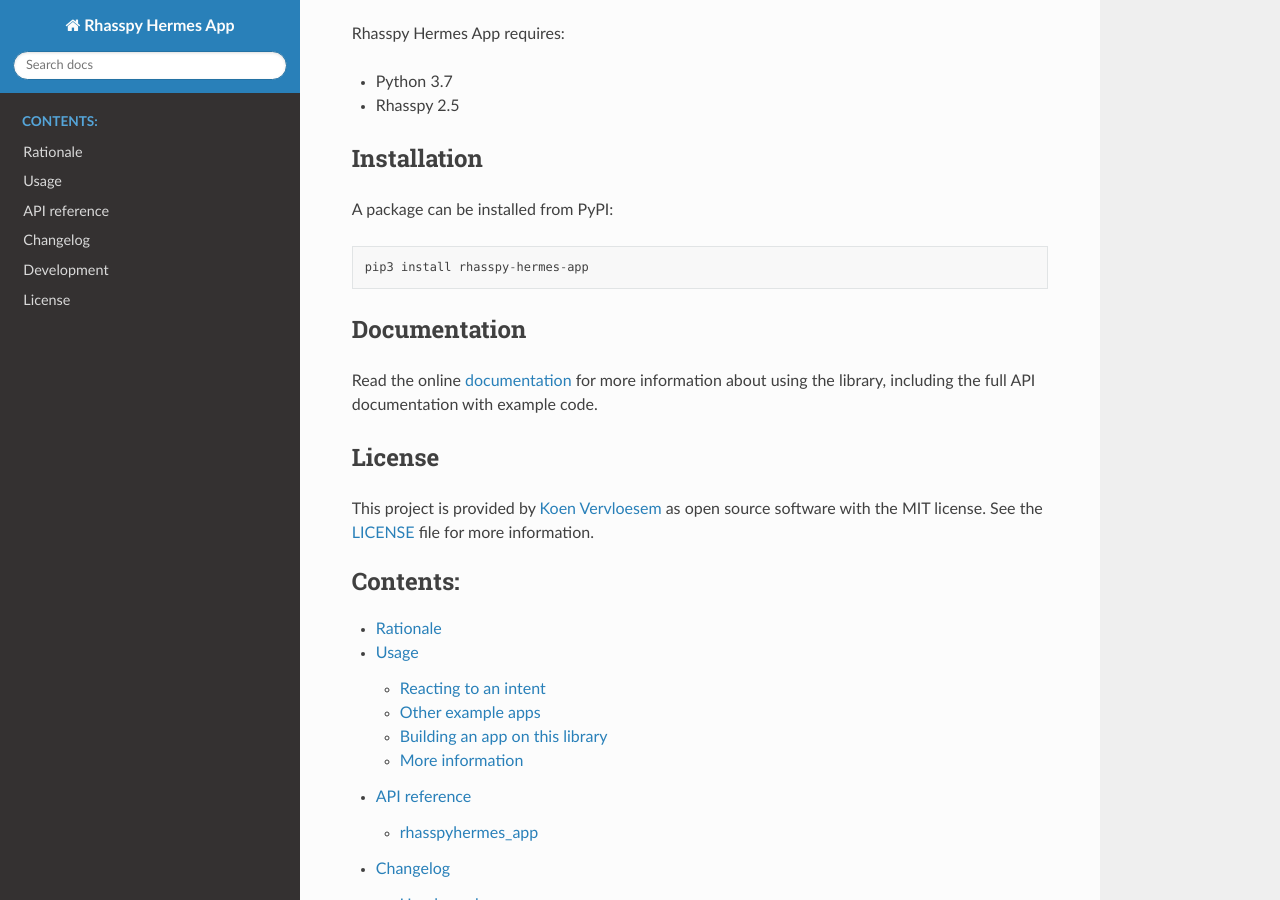
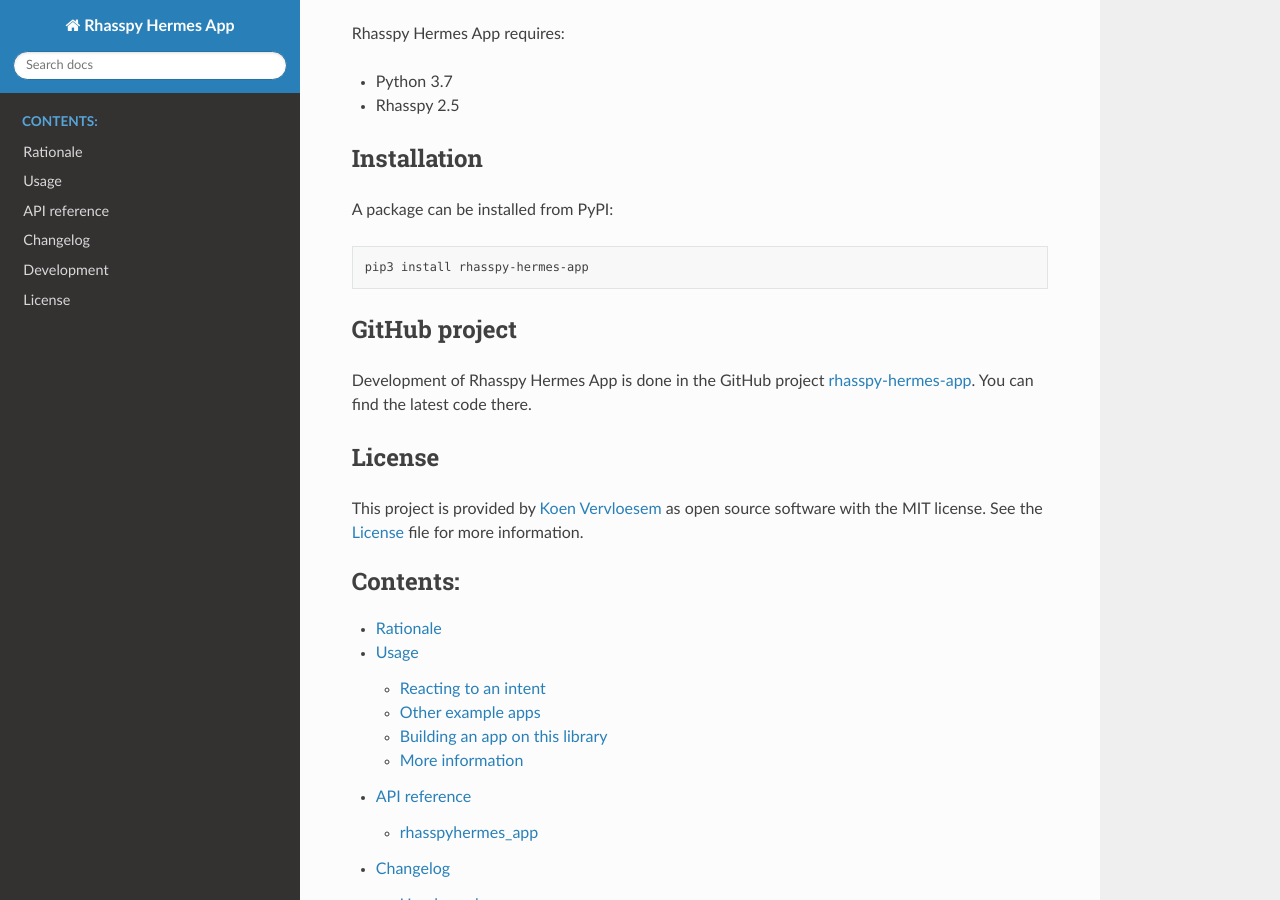
Before and after one commit to rhasspy/rhasspy-hermes-app, a Sphinx documentation site: the page built from docs/index.rst, in a window 1280 px wide and 900 px high, scrolled down 310 px. Built offline with Sphinx 7.4.7 and the Read the Docs theme 2.0.0, drawn with Linux system fonts in a browser that asks for light colours; the version number could not be read and is left out.

Commit message:
Refer to GitHub project in documentation

```diff
--- a/README.rst
+++ b/README.rst
@@ -43,9 +43,11 @@
 
 A package can be installed from PyPI:
 
-.. code-block::
+.. code-block:: shell
 
   pip3 install rhasspy-hermes-app
+
+.. end-of-inclusion-in-index-rst
 
 *************
 Documentation
--- a/docs/index.rst
+++ b/docs/index.rst
@@ -1,4 +1,21 @@
 .. include:: ../README.rst
+   :end-before:  end-of-inclusion-in-index-rst
+
+**************
+GitHub project
+**************
+
+Development of Rhasspy Hermes App is done in the GitHub project `rhasspy-hermes-app`_. You can find the latest code there.
+
+.. _`rhasspy-hermes-app`: https://github.com/rhasspy/rhasspy-hermes-app
+
+*******
+License
+*******
+
+This project is provided by `Koen Vervloesem`_ as open source software with the MIT license. See the :doc:`license` file for more information.
+
+.. _`Koen Vervloesem`: mailto:koen@vervloesem.eu
 
 .. toctree::
    :maxdepth: 2
```
